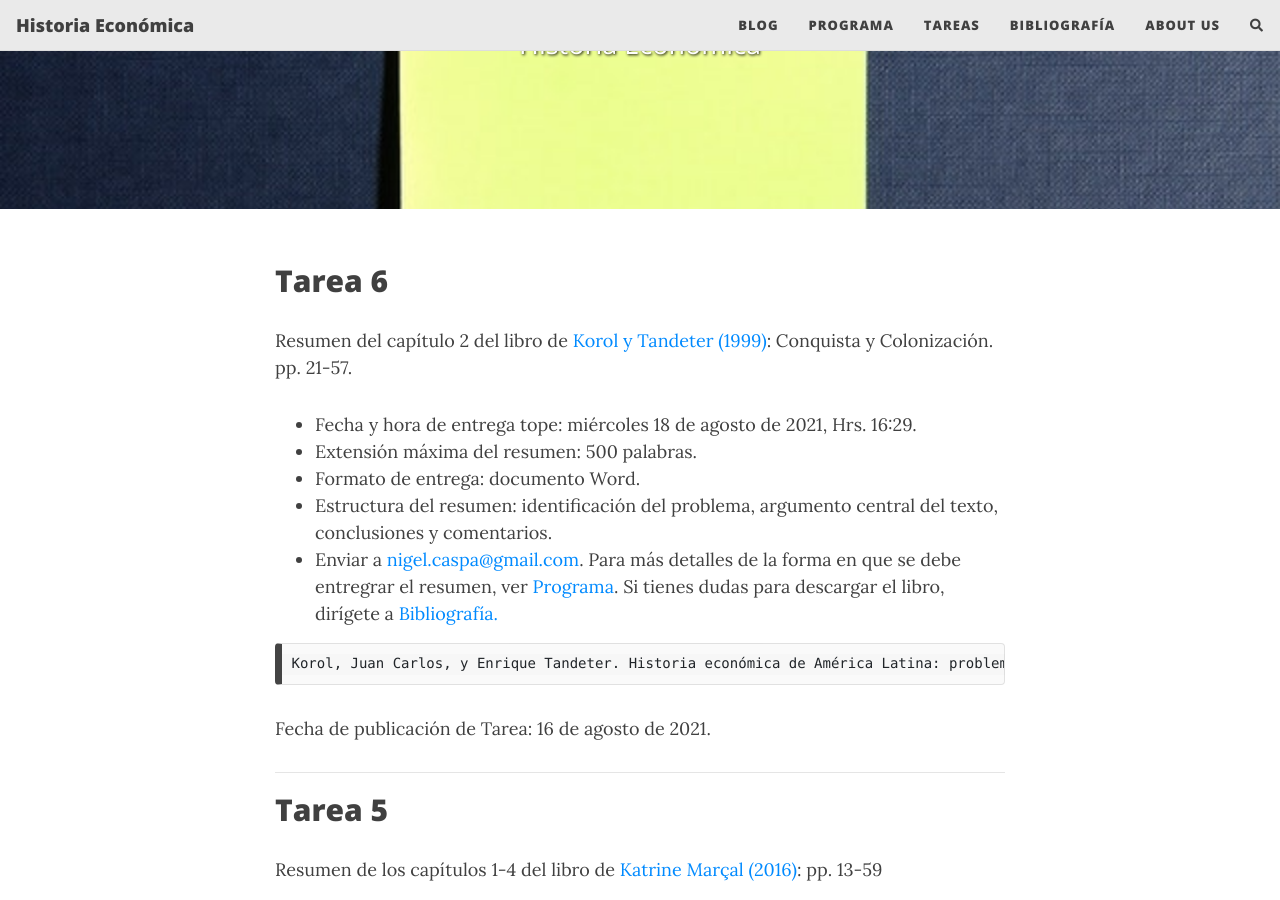
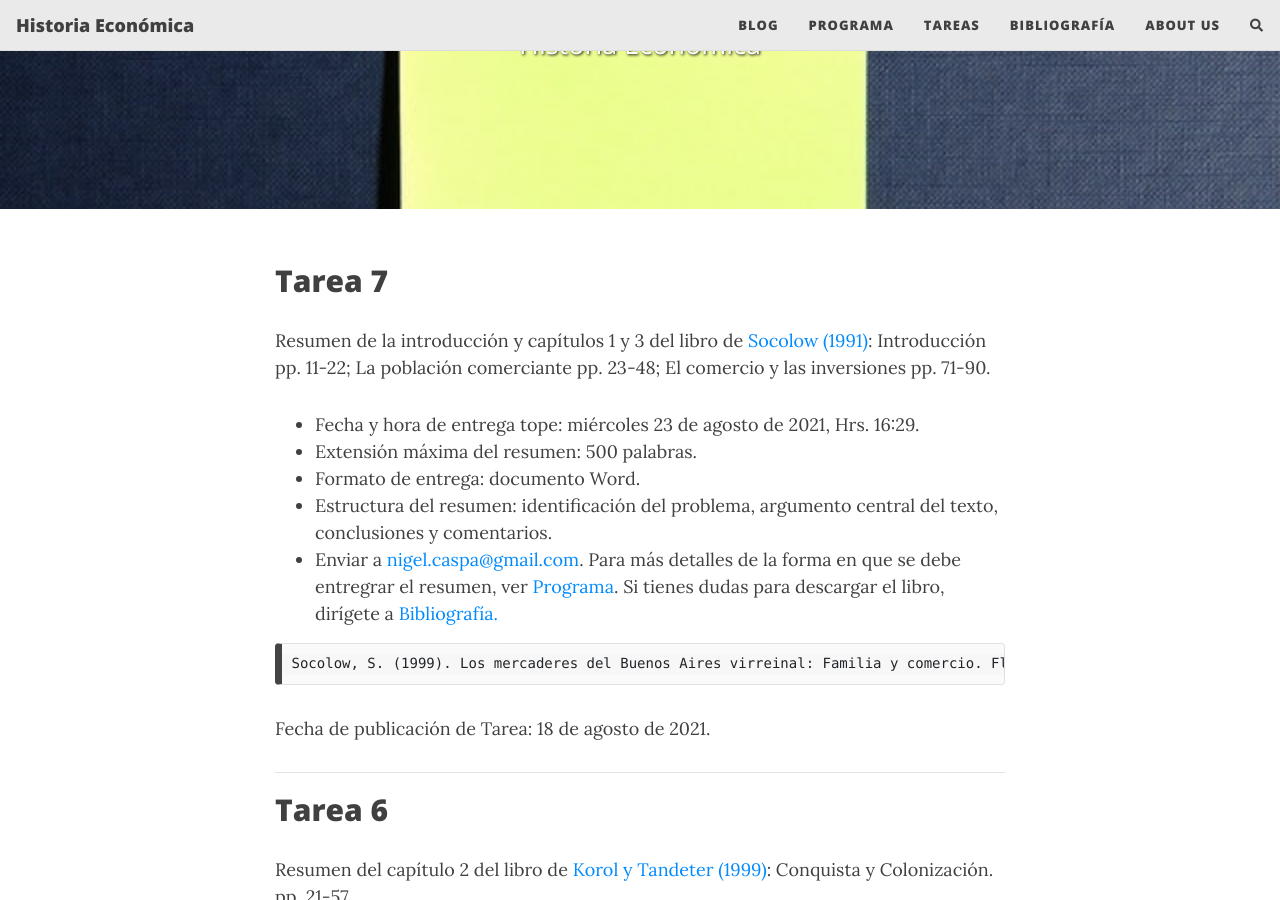
Before and after one commit to NigelCaspa/historiaeconomica, a Jekyll site: the page built from tareas.md, in a window 1280 px wide and 900 px high, scrolled down 336 px. Built offline with Jekyll 4.4.1, drawn with Linux system fonts in a browser that asks for light colours; nearby versions of some CDN libraries; comment, search, counter and statistics services are not loaded.

Commit message:
subo tarea 7

```diff
--- a/tareas.md
+++ b/tareas.md
@@ -6,6 +6,24 @@
 thumbnail-img: /assets/img/todo.jpg
 share-img: /assets/img/todo.jpg
 ---
+
+## Tarea 7
+Resumen de la introducción y capítulos 1 y 3 del libro de [Socolow (1991)](https://nigelcaspa.github.io/historiaeconomica/pdf/1991_socolow-losmercaderesriodelaplata.pdf): Introducción pp. 11-22; La población comerciante pp. 23-48; El comercio y las inversiones pp. 71-90.
+- Fecha y hora de entrega tope: miércoles 23 de agosto de 2021, Hrs. 16:29.
+- Extensión máxima del resumen: 500 palabras.
+- Formato de entrega: documento Word.
+- Estructura del resumen: identificación del problema, argumento central del texto, conclusiones y comentarios.
+- Enviar a [nigel.caspa@gmail.com](mailto:nigel.caspa@gmail.com).
+Para más detalles de la forma en que se debe entregrar el resumen, ver [Programa](programa.md). Si tienes dudas para descargar el libro, dirígete a [Bibliografía.](bibliografia.md)
+
+~~~
+Socolow, S. (1999). Los mercaderes del Buenos Aires virreinal: Familia y comercio. Flores S.R.L.
+~~~
+
+Fecha de publicación de Tarea: 18 de agosto de 2021.
+
+-----------------
+
 
 ## Tarea 6
 Resumen del capítulo 2 del libro de [Korol y Tandeter (1999)](https://nigelcaspa.github.io/historiaeconomica/pdf/1999_Korol&Tandeter-HistoriaEconómicaAméricaLatina.pdf): Conquista y Colonización. pp. 21-57.
```
Also changed, not shown: 1 other file.
